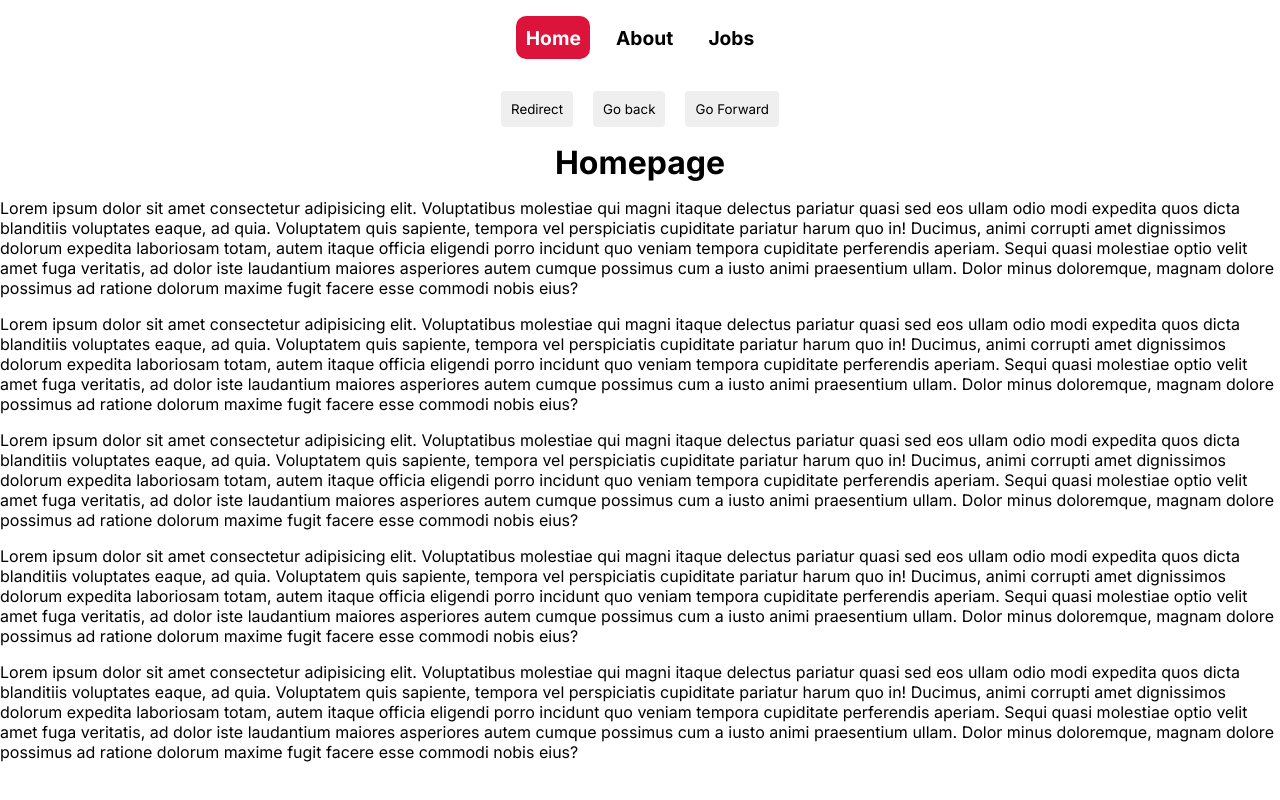
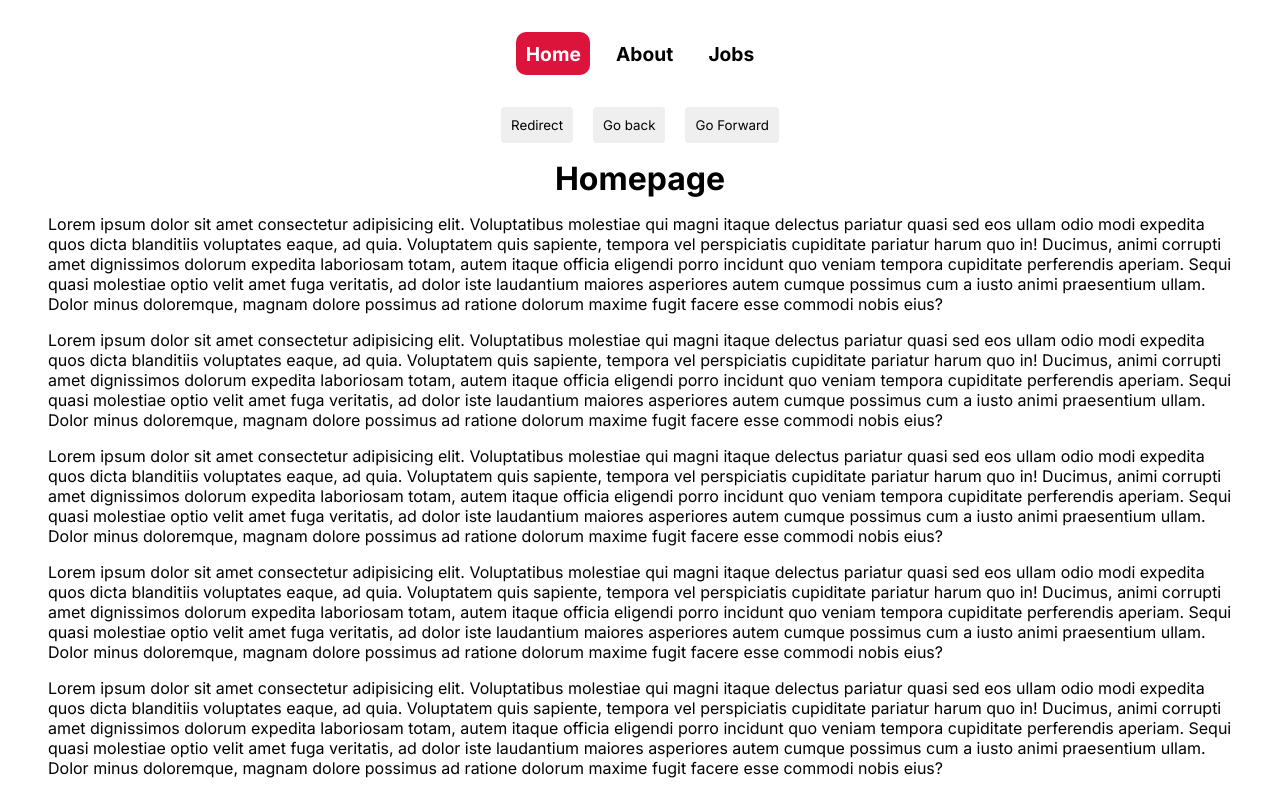
Before and after one commit to WaltsonZh/VueTutorial, a Vue app in the folder NinjaJobs/: page / in a window 1280 px wide. Built offline with nearby package versions, Linux system fonts and the light colour scheme.

Commit message:
project completed

```diff
--- a/NinjaJobs/src/index.css
+++ b/NinjaJobs/src/index.css
@@ -12,6 +12,7 @@
 body {
   height: 100dvh;
   width: 100dvw;
+  padding: 1em 3em;
 }
 
 #app {
```
